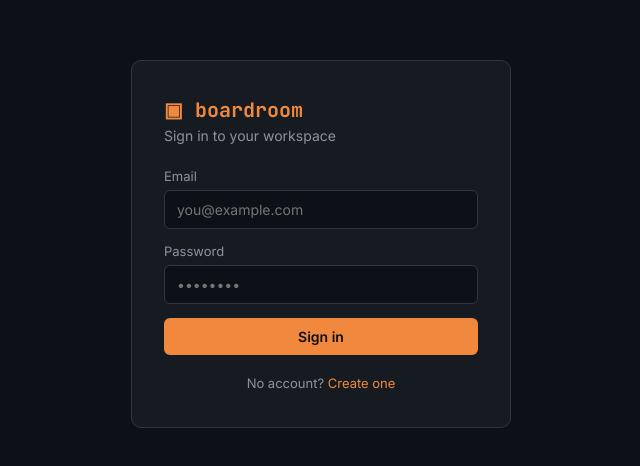
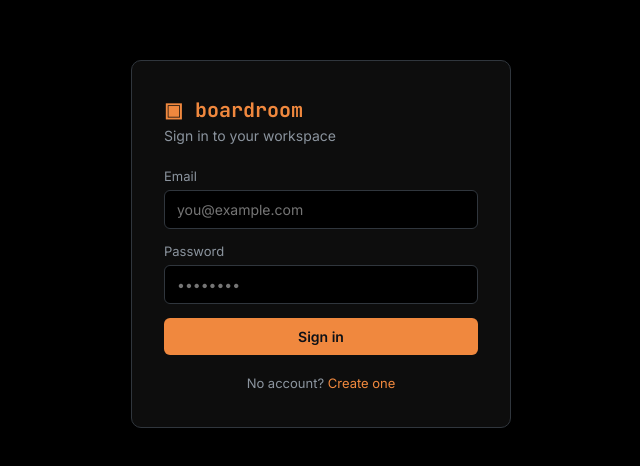
Before and after one commit to sushashwat/Kanban, a React (Vite) app in the folder frontend/: page /login in a window 1280 px wide. Shown: the part 156-622 px from the top of the page, without its empty margins (319-959 px from the left). Built offline with nearby package versions, Linux system fonts and the light colour scheme; no server answers.

Commit message:
style(frontend): deepen background to pure black with subtle glow accents

```diff
--- a/frontend/src/index.css
+++ b/frontend/src/index.css
@@ -1,7 +1,7 @@
 :root {
-  --bg-void: #0d1117;
-  --bg-panel: #161b22;
-  --bg-raised: #1c2128;
+  --bg-void: #000000;
+  --bg-panel: #0d0d0d;
+  --bg-raised: #161616;
   --border-subtle: #30363d;
   --border-strong: #484f58;
   --text-primary: #e6edf3;
@@ -22,10 +22,16 @@
 }
 
 body {
-  background: var(--bg-void);
+  background-color: #000000;
+  background-image:
+    radial-gradient(ellipse 1200px 800px at 50% -10%, rgba(240, 136, 62, 0.18), transparent 60%),
+    linear-gradient(180deg, rgba(240, 136, 62, 0.04) 0%, transparent 25%);
+  background-repeat: no-repeat;
+  background-attachment: fixed;
   color: var(--text-primary);
   font-family: var(--font-sans);
   -webkit-font-smoothing: antialiased;
+  min-height: 100vh;
 }
 
 a {
@@ -108,3 +114,20 @@ input, textarea, select {
   color: var(--danger);
   font-size: 13px;
 }
+
+@keyframes float1 {
+  0%, 100% { transform: translate(0, 0) scale(1); }
+  33% { transform: translate(40px, -30px) scale(1.1); }
+  66% { transform: translate(-20px, 20px) scale(0.95); }
+}
+
+@keyframes float2 {
+  0%, 100% { transform: translate(0, 0) scale(1); }
+  50% { transform: translate(-50px, 30px) scale(1.15); }
+}
+
+@keyframes float3 {
+  0%, 100% { transform: translate(0, 0) scale(1); }
+  40% { transform: translate(30px, 40px) scale(0.9); }
+  70% { transform: translate(-30px, -20px) scale(1.05); }
+}
```
